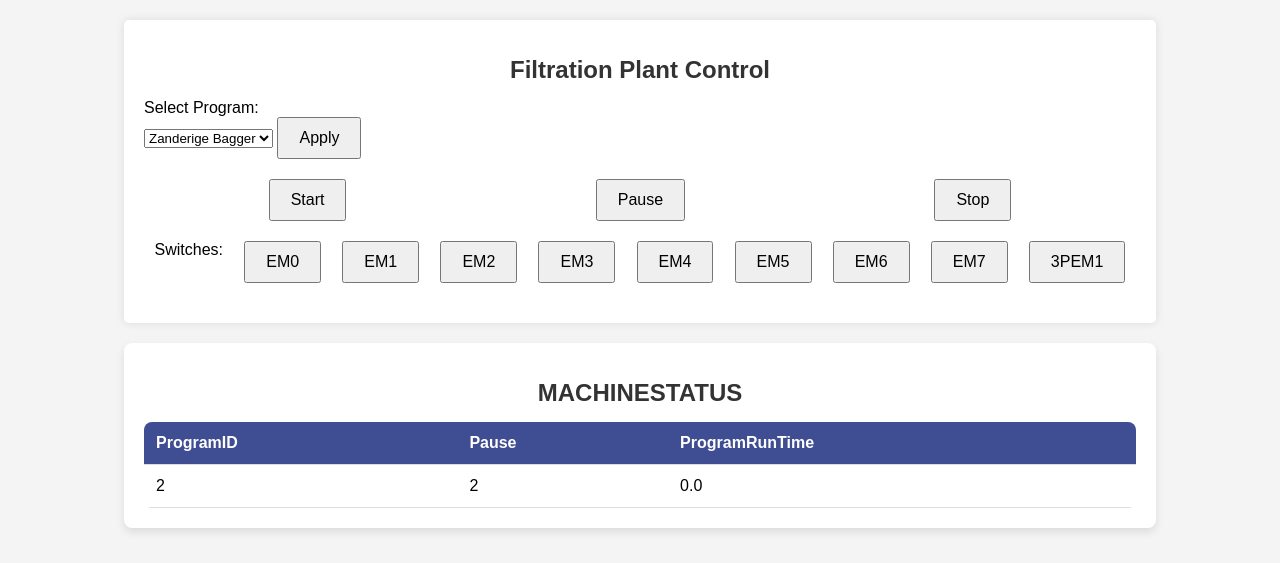
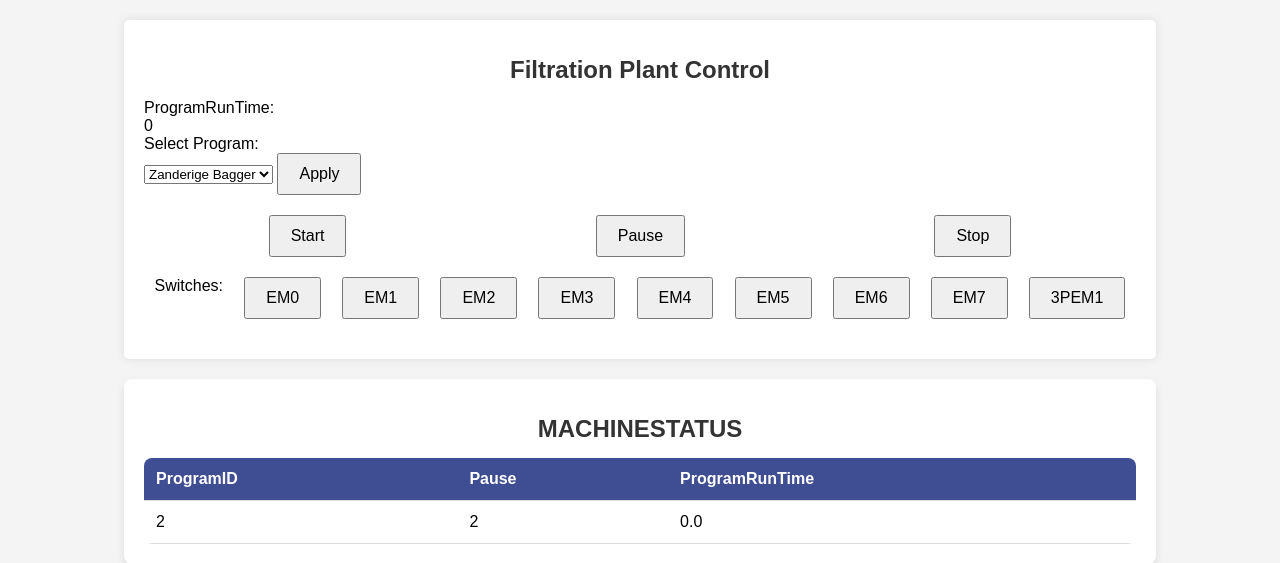
Before and after one commit to YLaret/BlauweBagger, a Flask app: page / in a window 1280 px wide. Shown: the part 112-675 px from the top of the page. Run offline with Flask 3, Linux system fonts and the light colour scheme; data comes from the database, SQL or seed files in the repository.

Commit message:
first attempt dynamic runtime

```diff
--- a/server/static/script.js
+++ b/server/static/script.js
@@ -26,6 +26,7 @@ function updatePage() {
                     console.log(data.activeSwitches);
                     console.log(data.meters);
                     console.log(data.programRunTime);
+                    document.getElementById("program-run-time").innerText = data.programRunTime
                     /*let meter = document.getElementById("meter");
                     meter.value = data.reading;
                     document.getElementById("meter_value").innerText = data.reading;*/
@@ -33,5 +34,5 @@ function updatePage() {
                 .catch(error => console.error('Error fetching meter reading:', error));
         }
 
-setInterval(updatePage, 2000); // Update every 2 seconds
+setInterval(updatePage, 200); // Update every 2 seconds
 window.onload = updatePage; // Initial load
--- a/server/templates/overview.html
+++ b/server/templates/overview.html
@@ -3,6 +3,9 @@
 {% block main %}
     <div class="container">
         <h1>Filtration Plant Control</h1>
+        <div>
+            ProgramRunTime: <div id=program-run-time>0</div>
+        </div>
         <div>
             Select Program:
             <form action="/selectprogram/" method="POST">
@@ -34,7 +37,7 @@
             </form>
             {% else %}
             <form action="/toggleswitch/{{ switch["SwitchID"] }}">
-                <input type="submit" id="switch-btn" value="{{ switch["Name"] }}"/>
+                <input type="submit" class="switch-btn" value="{{ switch["Name"] }}"/>
             </form>
             {% endif %}
             {% endfor %}
```
